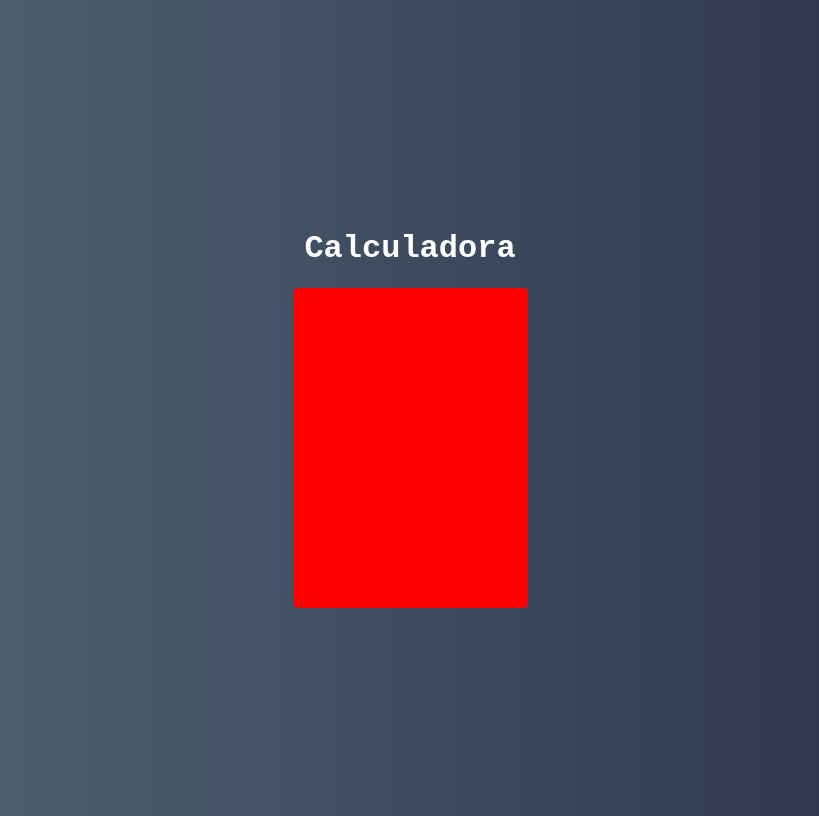
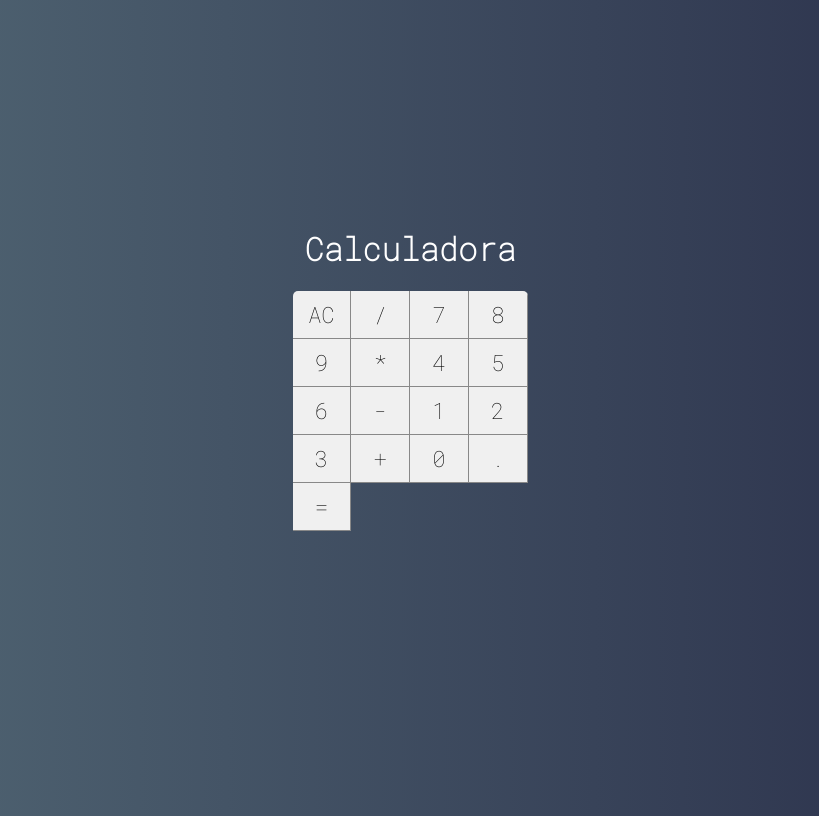
Before and after one commit to LucasEPO/CalculadoraReact, a React (Create React App) app: page / in a window 1280 px wide. Shown: the whole page, without its empty margins (230-1049 px from the left). Built offline with nearby package versions, Linux system fonts and the light colour scheme.

Commit message:
Adicionando componente botao e colocando eles no componente pricipal

```diff
--- /dev/null
+++ b/src/components/Button.css
@@ -0,0 +1,13 @@
+:root {
+    --bg-button: #f0f0f0;
+    --border-button: solid 1px #888;
+}
+
+.button {
+    font-size: 1.4em;
+    background-color: var(--bg-button);
+    border: none;
+    border-right: var(--border-button);
+    border-bottom: var(--border-button);
+    outline: none;
+}
--- /dev/null
+++ b/src/components/Button.jsx
@@ -0,0 +1,5 @@
+import React from "react";
+import './Button.css';
+
+export default props =>
+    <button className="button">{props.label}</button>
--- a/src/index.css
+++ b/src/index.css
@@ -4,7 +4,7 @@
 }
 
 * {
-  font-family: 'Roboto Mono', monospace;
+  font-family: 'RobotoMono', monospace;
 }
 
 body {
--- a/src/main/calculator.css
+++ b/src/main/calculator.css
@@ -3,5 +3,8 @@
     width: 235px;
     border-radius: 5px;
     overflow: hidden;
-    background-color: red;
+
+    display: grid;
+    grid-template-columns: repeat(4, 25%);
+    grid-template-rows: 48px 48px 48px 48px 48px;
 }
--- a/src/main/calculator.jsx
+++ b/src/main/calculator.jsx
@@ -1,11 +1,29 @@
 import React, { Component } from 'react';
 import './calculator.css';
+
+import Button from '../components/Button';
 
 export default class Calculator extends Component {
     render() {
         return (
             <div className="calculator">
-
+                <Button label="AC"/>
+                <Button label="/"/>
+                <Button label="7"/>
+                <Button label="8"/>
+                <Button label="9"/>
+                <Button label="*"/>
+                <Button label="4"/>
+                <Button label="5"/>
+                <Button label="6"/>
+                <Button label="-"/>
+                <Button label="1"/>
+                <Button label="2"/>
+                <Button label="3"/>
+                <Button label="+"/>
+                <Button label="0"/>
+                <Button label="."/>
+                <Button label="="/>
             </div>
         );
     }
```
